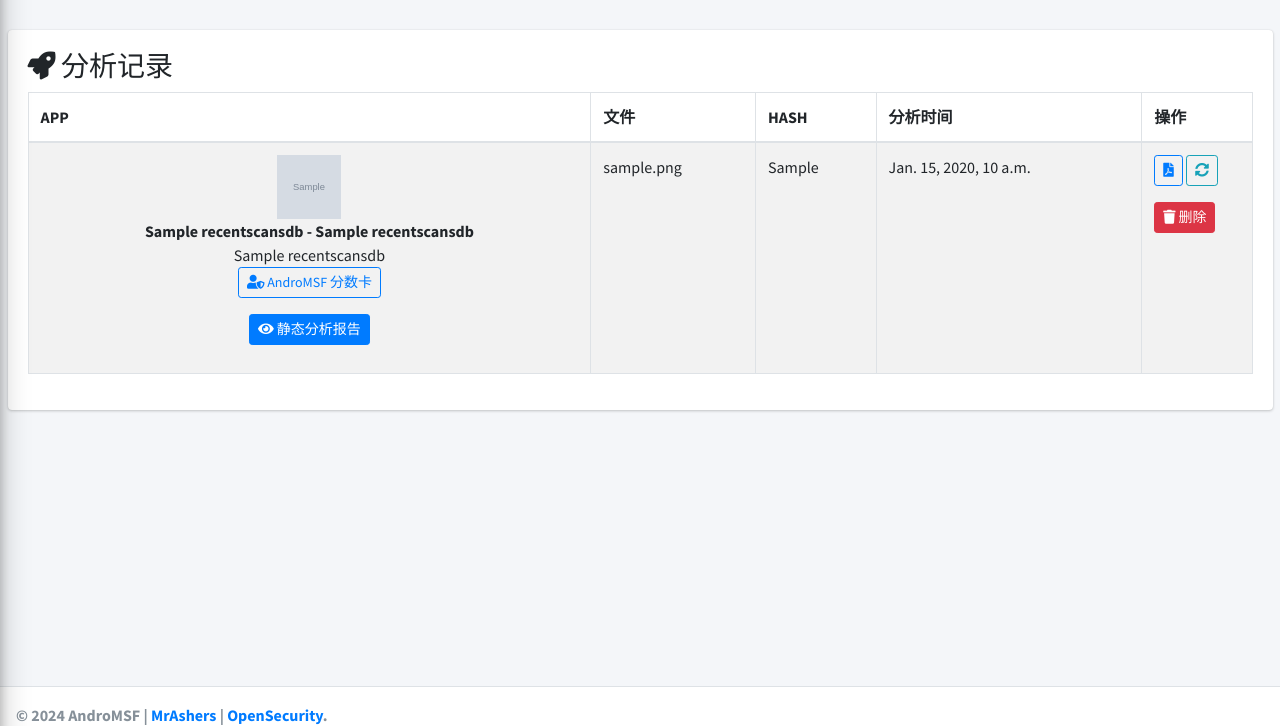
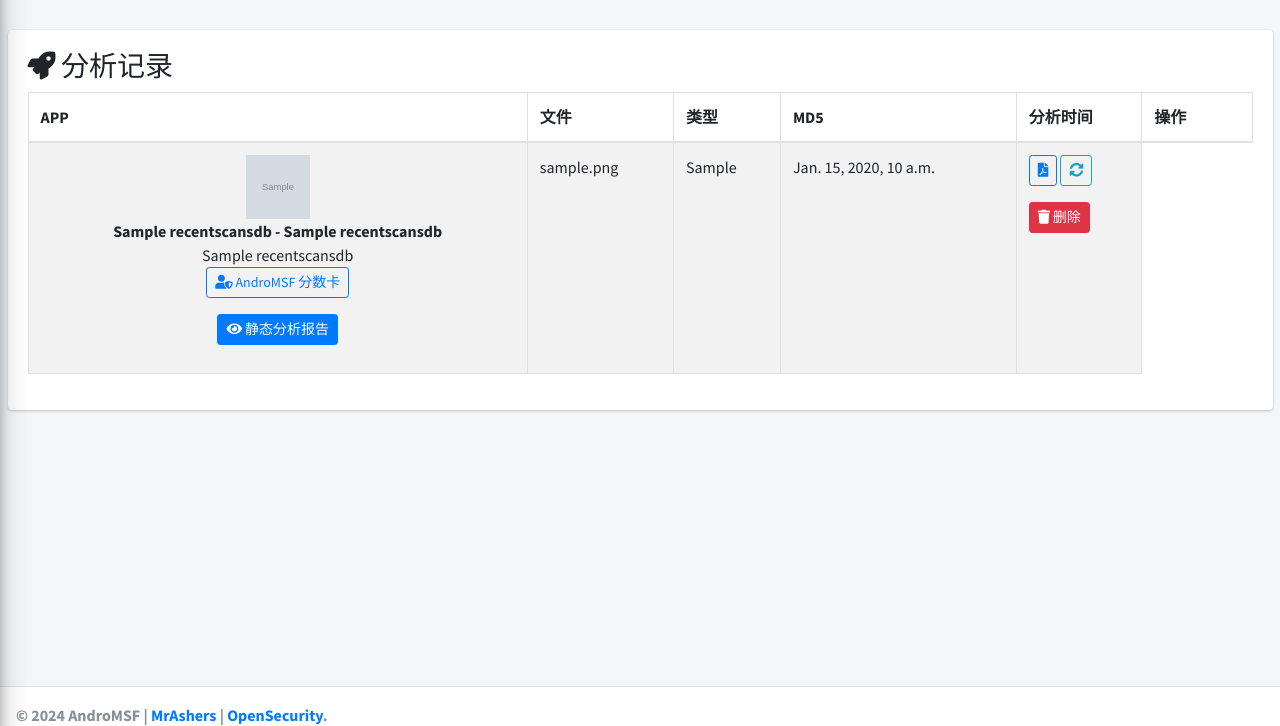
Before and after one commit to MrAshers/AGMSF, a Django app: a page that uses mobsf/templates/general/recent.html in a window 1280 px wide. Shown: the part 57-783 px from the top of the page. Run offline with Django 3.2, Linux system fonts and the light colour scheme; tables that the repository leaves empty hold one stand-in row (values such as "Sample post"); grey boxes marked "Sample" are stand-in pictures; some libraries are stand-ins or nearby versions.

Commit message:
更新分析记录的表格
Signed-off-by: MrAshers <1877798694@qq.com>

```diff
--- a/mobsf/templates/general/recent.html
+++ b/mobsf/templates/general/recent.html
@@ -44,7 +44,8 @@
                     <tr>
                         <th>APP</th>
                         <th>文件</th>
-                        <th>HASH</th>
+                        <th>类型</th>
+                        <th>MD5</th>
                         <th>分析时间</th>
                         <th style="width: 9%">操作</th>
                     </tr>
```
